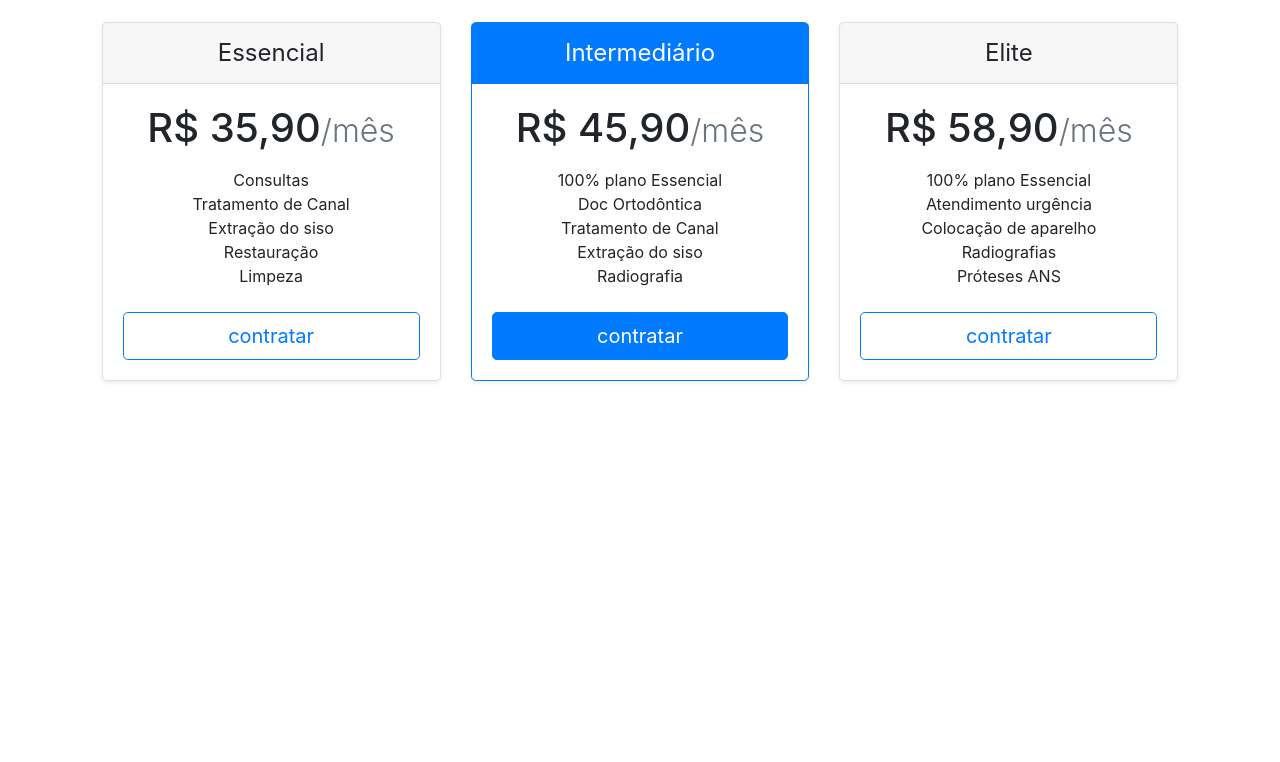
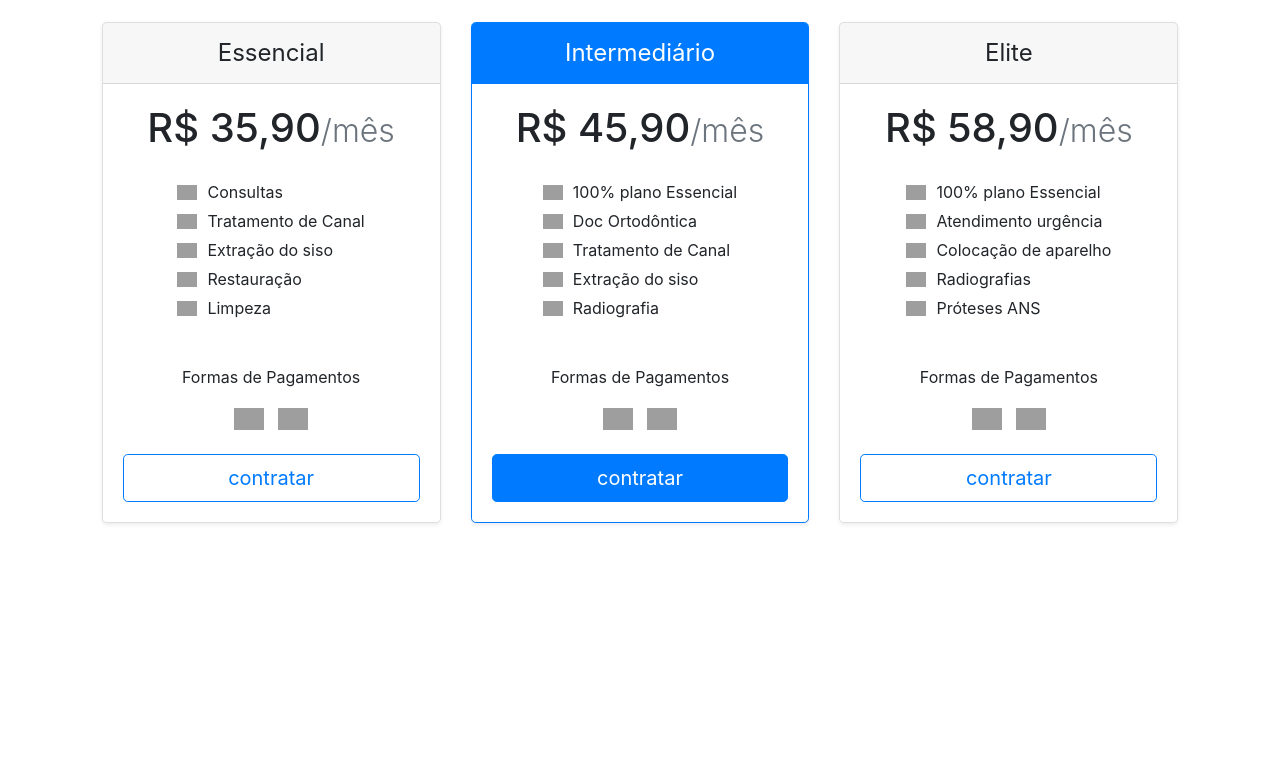
Before and after one commit to Ranierelp/SmileSync, a Django app: page /user/planos/ in a window 1280 px wide. Shown: the top 762 px of the page. Run offline with Django 5.2, Linux system fonts and the light colour scheme; some libraries are stand-ins or nearby versions; grey boxes are pictures that could not be loaded.

Commit message:
tela de perfil e alteraçao na tela de planos

```diff
--- a/templates/users/plano.html
+++ b/templates/users/plano.html
@@ -3,7 +3,6 @@
 
 {% block content %}
 <link rel="stylesheet" href="https://cdn.jsdelivr.net/npm/bootstrap@4.1.3/dist/css/bootstrap.min.css" integrity="sha384-MCw98/SFnGE8fJT3GXwEOngsV7Zt27NXFoaoApmYm81iuXoPkFOJwJ8ERdknLPMO" crossorigin="anonymous">
-
 <body>
   <div class="container py-3">
     <main>
@@ -16,13 +15,17 @@
             <div class="card-body">
               <h1 class="card-title pricing-card-title">R$ 35,90<small class="text-muted fw-light">/mês</small></h1>
               <ul class="list-unstyled mt-3 mb-4">
-                  <li>Consultas</li>
-                  <li>Tratamento de Canal</li>
-                  <li>Extração do siso</li>
-                  <li>Restauração</li>
-                  <li>Limpeza</li>
+                <li><img src="{% static 'img/verificado.svg' %}"width="20px"> Consultas</li>
+                <li><img  src="{% static 'img/verificado.svg' %}"  width="20px"> Tratamento de Canal</li>
+                <li><img  src="{% static 'img/verificado.svg' %}"  width="20px"> Extração do siso</li>
+                <li><img  src="{% static 'img/verificado.svg' %}"  width="20px"> Restauração</li>
+                <li><img  src="{% static 'img/verificado.svg' %}"  width="20px"> Limpeza</li>
               </ul>
-
+              <div class="mt-3 mb-4">
+                  <p>Formas de Pagamentos</p>
+                  <img src="{% static 'img/pix_icon.svg' %}" alt="Cartão de Crédito" width="30px">
+                  <img src="{% static 'img/pix_icon.svg' %}" alt="Pix" width="30px">
+                </div>
                   <button type="button" class="w-100 btn btn-lg btn-outline-primary">contratar</button>
             </div>
           </div>
@@ -35,12 +38,17 @@
             <div class="card-body">
               <h1 class="card-title pricing-card-title">R$ 45,90<small class="text-muted fw-light">/mês</small></h1>
               <ul class="list-unstyled mt-3 mb-4">
-                    <li>100% plano Essencial</li>
-                    <li>Doc Ortodôntica</li>
-                    <li>Tratamento de Canal</li>
-                    <li>Extração do siso</li>
-                    <li>Radiografia</li>
+                  <li><img  src="{% static 'img/verificado.svg' %}"  width="20px"> 100% plano Essencial</li>
+                  <li><img  src="{% static 'img/verificado.svg' %}"  width="20px"> Doc Ortodôntica</li>
+                  <li><img  src="{% static 'img/verificado.svg' %}"  width="20px"> Tratamento de Canal</li>
+                  <li><img  src="{% static 'img/verificado.svg' %}"  width="20px"> Extração do siso</li>
+                  <li><img  src="{% static 'img/verificado.svg' %}"  width="20px"> Radiografia</li>
               </ul>
+              <div class="mt-3 mb-4">
+                  <p>Formas de Pagamentos</p>
+                  <img  src="{% static 'img/cartao-de-credito.svg' %}" alt="Cartão de Crédito" width="30px">
+                  <img src="{% static 'img/pix_icon.svg' %}" alt="Pix" width="30px">
+                </div>
               <button type="button" class="w-100 btn btn-lg btn-primary">contratar</button>
             </div>
           </div>
@@ -53,12 +61,17 @@
             <div class="card-body">
               <h1 class="card-title pricing-card-title">R$ 58,90<small class="text-muted fw-light">/mês</small></h1>
               <ul class="list-unstyled mt-3 mb-4">
-                    <li>100% plano Essencial</li>
-                    <li>Atendimento urgência</li>
-                    <li>Colocação de aparelho</li>
-                    <li>Radiografias</li>
-                    <li>Próteses ANS</li>
+                  <li><img  src="{% static 'img/verificado.svg' %}"  width="20px"> 100% plano Essencial</li>
+                  <li><img  src="{% static 'img/verificado.svg' %}"  width="20px"> Atendimento urgência</li>
+                  <li><img  src="{% static 'img/verificado.svg' %}"  width="20px"> Colocação de aparelho</li>
+                  <li><img  src="{% static 'img/verificado.svg' %}"  width="20px"> Radiografias</li>
+                  <li><img  src="{% static 'img/verificado.svg' %}"  width="20px"> Próteses ANS</li>
               </ul>
+              <div class="mt-3 mb-4">
+                  <p>Formas de Pagamentos</p>
+                  <img src="{% static 'img/cartao-de-credito.svg' %}" alt="Cartão de Crédito" width="30px">
+                  <img src="{% static 'img/pix_icon.svg' %}" class="pix" alt="Pix" width="30px">
+                </div>
               <button type="button" class="w-100 btn btn-lg btn-outline-primary">contratar</button>
             </div>
           </div>
@@ -66,6 +79,29 @@
       </div>
   </div>
 </body>
+<style>
+  .card-body {
+   display: flex;
+   flex-direction: column;
+   align-items: center;
+ }
+ .list-unstyled {
+   text-align: left;
+ }
+ .list-unstyled li {
+   display: flex;
+   align-items: center;
+   margin-bottom: 5px;
+ }
+ .list-unstyled li img {
+   margin-right: 10px;
+ }
+ .mt-3.mb-4 img:first-of-type {
+ margin-right: 10px;
+ }
+
+</style>
+
 {% include "partials/_modal_sucess.html" %}
 {% include "partials/_modal_erro.html" %}
 {% endblock content %}
```
Also changed, not shown: templates/users/perfil.html (added, +131 -0 lines), templates/static/img/cartao-de-credito.svg (added), templates/static/img/pix_icon.svg (added), templates/static/img/verificado.svg (added). Lines whose indentation alone changed are shown as unchanged.
